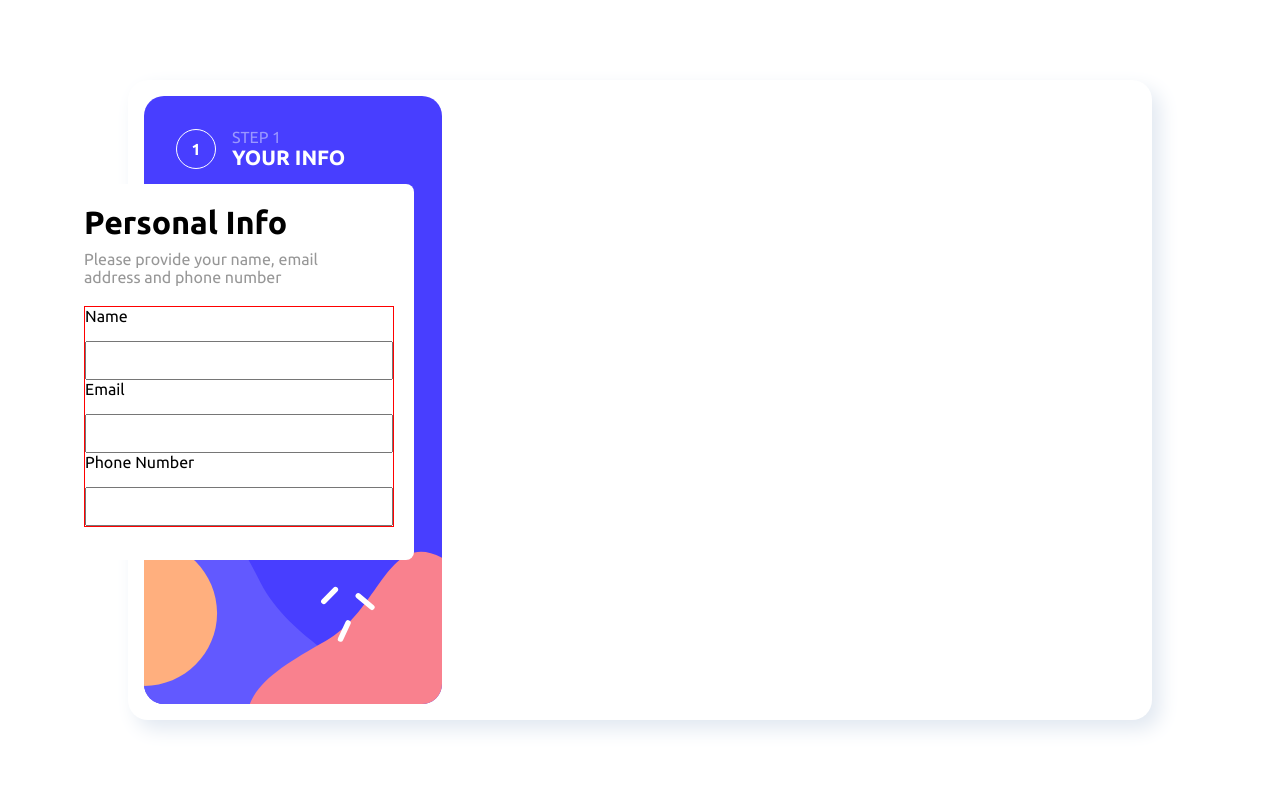
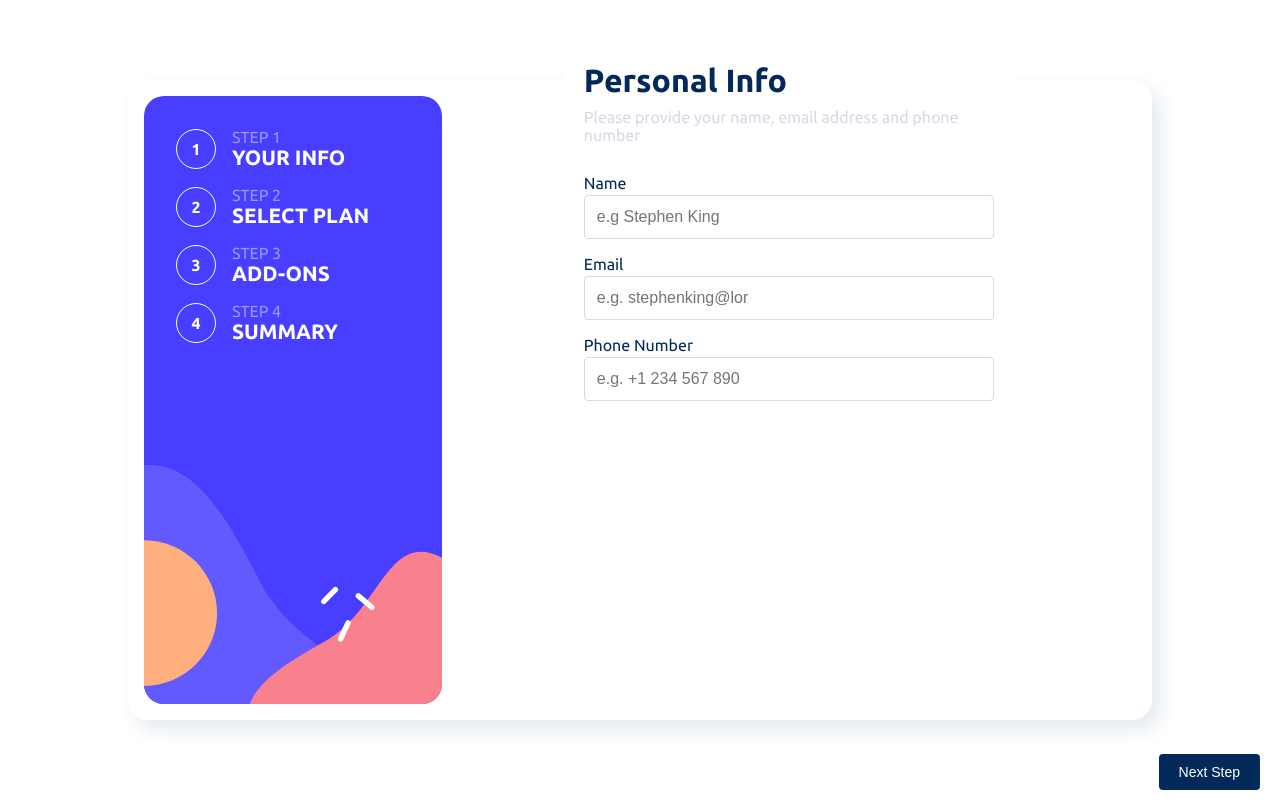
Before and after one commit to Pe-KaY/multi-step-form, an Angular app: page / in a window 1280 px wide. Built offline with nearby package versions, Linux system fonts and the light colour scheme.

Commit message:
added css styling

```diff
--- a/src/app/personalinfo/personalinfo.component.css
+++ b/src/app/personalinfo/personalinfo.component.css
@@ -1,35 +1,72 @@
 .form__rightSide_modal {
     max-width: 350px;
-    max-height: 376px;
+    /* max-height: 376px; */
     width: 100%;
-    height: 100%;
-    background-color: #ffffff;
+    height: 80%;
+    background-color: var(--clr-white);
     padding: 20px;
     border-radius: 8px;
-    position: absolute;
-    top: 23%;
-    left: 5%;
+    margin: auto;
+    margin-top: -70px;
+}
+.personalInfo__header > h1 {
+    color: var(--clr-denim);
 }
 
 .personalInfo__header > p {
     margin-top: 0.56em;
-    margin-bottom: 20px;
+    margin-bottom: 30px;
     font-size: 1rem;
     padding-right: 1em;
-    color: #979797;
-}
-
-.personalInfo__form {
-    margin-top: 10px;
-    border: 1px solid red;
+    color: var(--clr-light-grey);
 }
 
 .personalInfo__form-inputs {
     display: flex;
     flex-direction: column;
-    gap: 16px;
+    margin-bottom: 16px;
+    gap: 3px;
 }
 
+.personalInfo__form-inputs > label {
+    color: var(--clr-denim);
+}
 .personalInfo__form-inputs > input {
-    padding: 10px;
+    padding: 12px;
+    border-radius: 4px;
+    border: 1px solid var(--clr-light-grey);
+    font-size: 1rem;
+    cursor: pointer;
 }
+
+.btn-background {
+    width: 100%;
+    height: 30%;
+    background-color: var(--clr-white);
+}
+.next-btn {
+    padding: 10px 20px;
+    font-size: 14px;
+    display: flex;
+    cursor: pointer;
+    position: fixed;
+    bottom: 10px;
+    right: 20px;
+    border: none;
+    border-radius: 4px;
+    background-color: var(--clr-denim);
+    color: var(--clr-white);
+}
+
+/* MEDIA QUERIES */
+/*  large screens */
+@media (min-width: 1024px) {
+    .container {
+      max-width: 1024px;
+      padding: 1rem;
+    }
+    .form__rightSide_modal {
+        max-width: 450px;
+        /* height: auto; */
+    }
+  }
--- a/src/app/personalinfo/personalinfo.component.html
+++ b/src/app/personalinfo/personalinfo.component.html
@@ -1,3 +1,4 @@
+<div class="container">
     <div class="form__rightSide_modal">
         <div class="personalInfo__header">
             <h1>Personal Info</h1>
@@ -7,25 +8,30 @@
             <form>
                 <div class="personalInfo__form-inputs">
                     <label for="name">Name</label>
-                <input type="text" id="name" formControlName="name">
+                    <input type="text" id="name" placeholder="e.g Stephen King" formControlName="name">
                     <!-- <div *ngIf="form.controls.name.invalid && form.controls.name.touched" [class]="'error-msg'">
                         Name is required.
                       </div> -->
                 </div>
                 <div class="personalInfo__form-inputs">
                     <label for="name">Email</label>
-                <input type="email" id="email" formControlName="email">
+                    <input type="email" id="email" placeholder="e.g. stephenking@lor" formControlName="email">
                     <!-- <div *ngIf="form.controls.email.invalid && form.controls.email.touched" [class]="'error-msg'">
                         Email is required.
                       </div> -->
                 </div>
                 <div class="personalInfo__form-inputs">
                     <label for="phone">Phone Number</label>
-                <input type="tel" id="phone" formControlName="phone">
+                    <input type="tel" id="phone" placeholder="e.g. +1 234 567 890" formControlName="phone">
                     <!-- <div *ngIf="form.controls.phone.invalid && form.controls.phone.touched" [class]="'error-msg'">
                         Phone number is required.
                       </div> -->
                 </div>
             </form>
         </div>
+
     </div>
+    <div class="btn-background">
+        <button class="next-btn">Next Step</button>
+    </div>
+</div>
```
Lines whose indentation alone changed are shown as unchanged.
